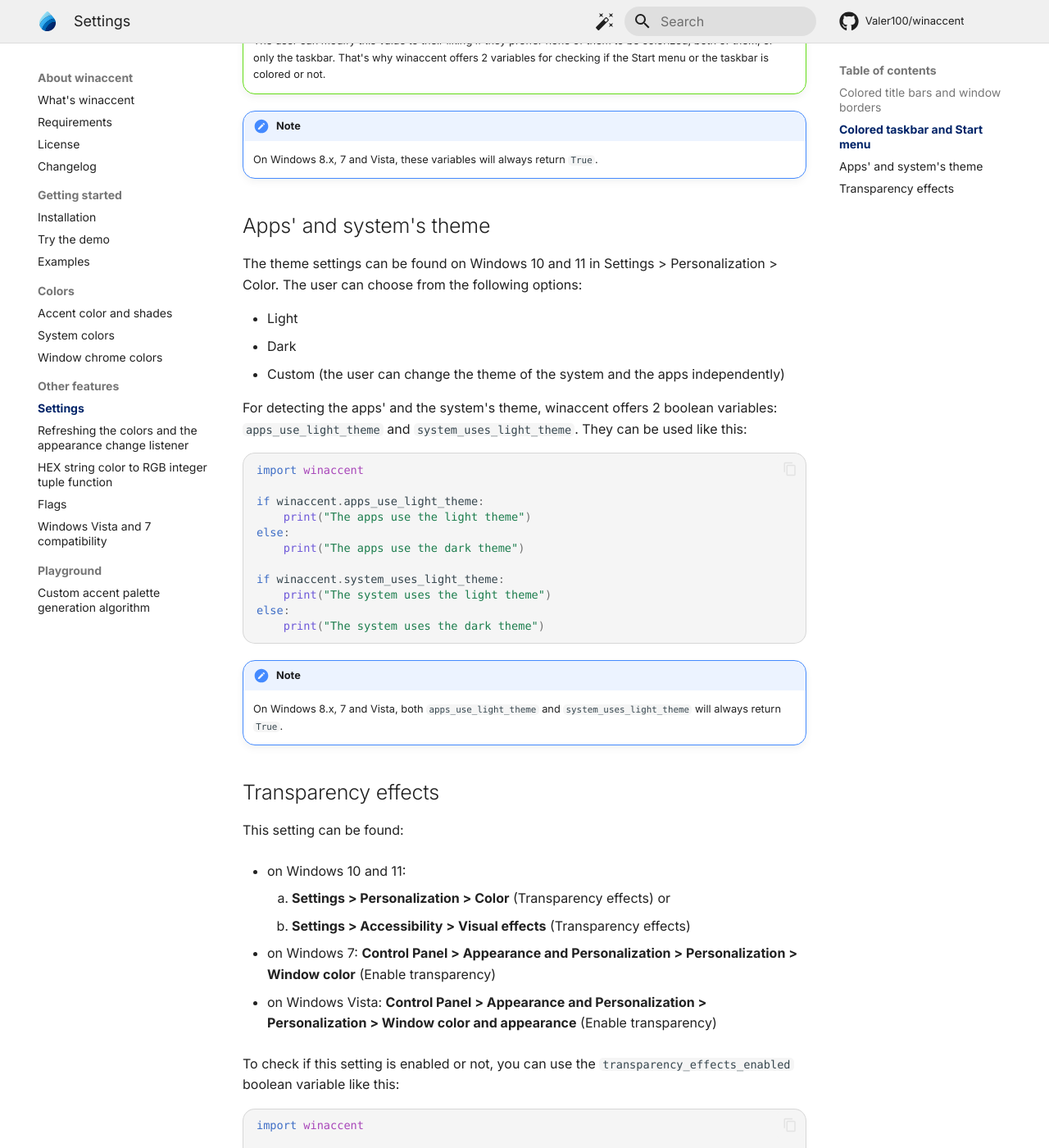
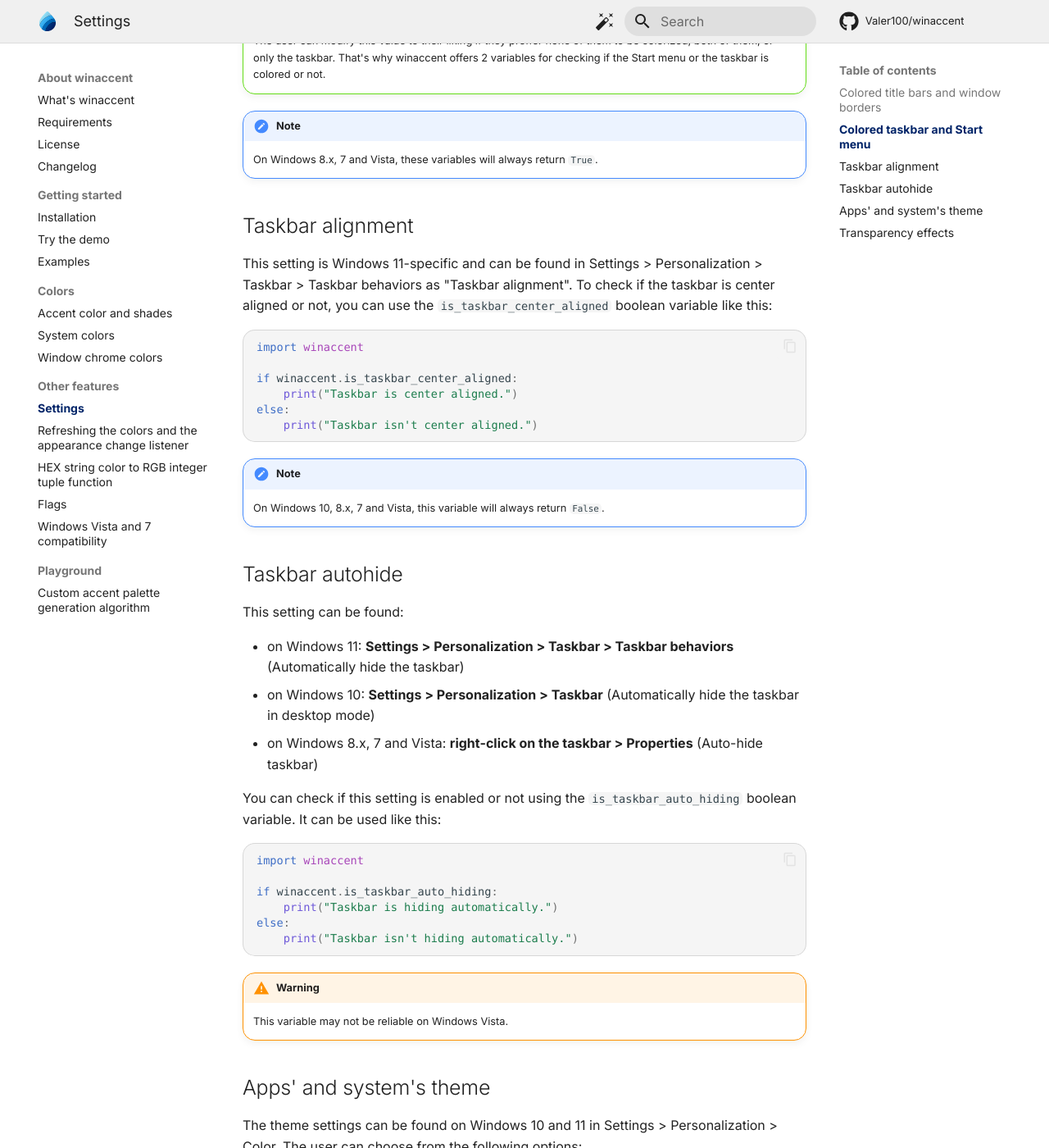
Before and after one commit to Valer100/winaccent, an MkDocs documentation site: the page built from docs/other-features/settings.md, in a window 1280 px wide and 1400 px high, scrolled down 1456 px. Shown: the whole window at 82% size. Built offline with MkDocs 1.6.1 and Material for MkDocs 9.7.7, drawn with Linux system fonts in a browser that asks for light colours; some web fonts are replaced; comment, search, counter and statistics services are not loaded; some of the changed text lies outside the part shown.

Commit message:
Update docs and changelog

````diff
--- a/docs/other-features/settings.md
+++ b/docs/other-features/settings.md
@@ -3,7 +3,7 @@
 winaccent also allows you to retrieve some appearance-related settings. Here are all the settings that winaccent can retrieve right now:
 
 ## Colored title bars and window borders
-This setting can be found on Windows 10 and 11 in Settings > Personalization > Color. It is called "Show accent color on title bars and window borders". To check if this setting is enabled or not, you can use the `is_titlebar_colored` boolean variable like this:
+This setting can be found on Windows 10 and 11 in Settings > Personalization > Color as "Show accent color on title bars and window borders". To check if this setting is enabled or not, you can use the `is_titlebar_colored` boolean variable like this:
 
 ```python
 import winaccent
@@ -19,7 +19,7 @@ else:
 
 
 ## Colored taskbar and Start menu
-This option can also be found on Windows 10 and 11 in Settings > Personalization > Color. It is called "Show accent color on Start and taskbar". To check if the Start menu or the taskbar is colored, you can use the `is_start_menu_colored` and `is_taskbar_colored` boolean variables like this:
+This option can also be found on Windows 10 and 11 in Settings > Personalization > Color as "Show accent color on Start and taskbar". To check if the Start menu or the taskbar is colored, you can use the `is_start_menu_colored` and `is_taskbar_colored` boolean variables like this:
 
 ```python
 import winaccent
@@ -48,6 +48,44 @@ else:
 
 !!! note
     On Windows 8.x, 7 and Vista, these variables will always return `True`.
+
+
+## Taskbar alignment
+This setting is Windows 11-specific and can be found in Settings > Personalization > Taskbar > Taskbar behaviors as "Taskbar alignment". To check if the taskbar is center aligned or not, you can use the `is_taskbar_center_aligned` boolean variable like this:
+
+```python
+import winaccent
+
+if winaccent.is_taskbar_center_aligned:
+    print("Taskbar is center aligned.")
+else:
+    print("Taskbar isn't center aligned.")
+```
+
+!!! note
+    On Windows 10, 8.x, 7 and Vista, this variable will always return `False`.
+
+
+## Taskbar autohide
+This setting can be found:
+
+- on Windows 11: **Settings > Personalization > Taskbar > Taskbar behaviors** (Automatically hide the taskbar)
+- on Windows 10: **Settings > Personalization > Taskbar** (Automatically hide the taskbar in desktop mode)
+- on Windows 8.x, 7 and Vista: **right-click on the taskbar > Properties** (Auto-hide taskbar)
+
+You can check if this setting is enabled or not using the `is_taskbar_auto_hiding` boolean variable. It can be used like this:
+
+```python
+import winaccent
+
+if winaccent.is_taskbar_auto_hiding:
+    print("Taskbar is hiding automatically.")
+else:
+    print("Taskbar isn't hiding automatically.")
+```
+
+!!! warning
+    This variable may not be reliable on Windows Vista.
 
 
 ## Apps' and system's theme
````
Also changed, not shown: docs/other-features/refreshing-the-colors-and-listener.md (+5 -0 lines), upcomming_version/CHANGELOG.md (+1 -0 lines).
